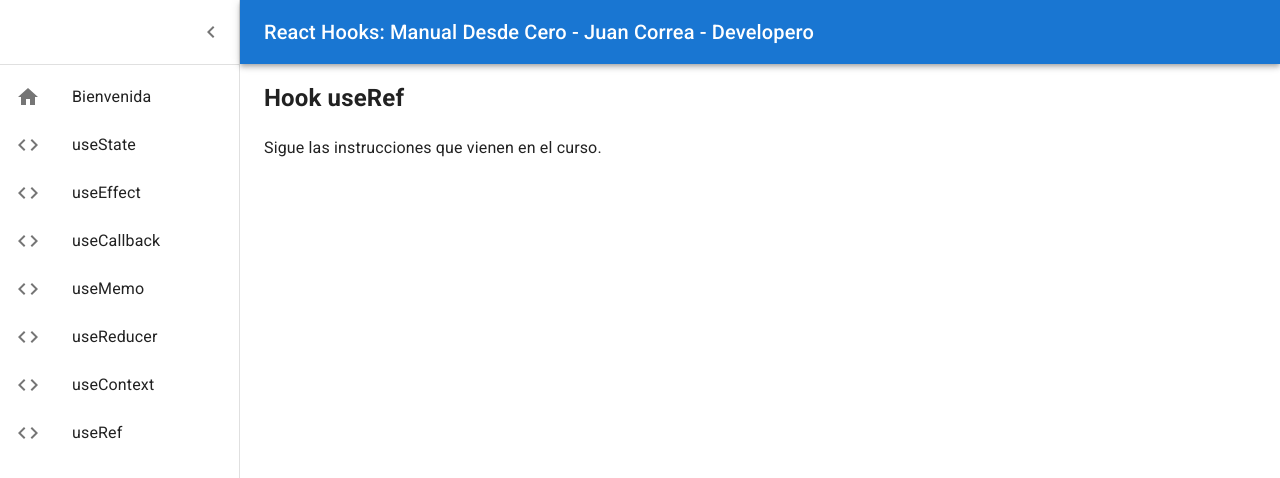
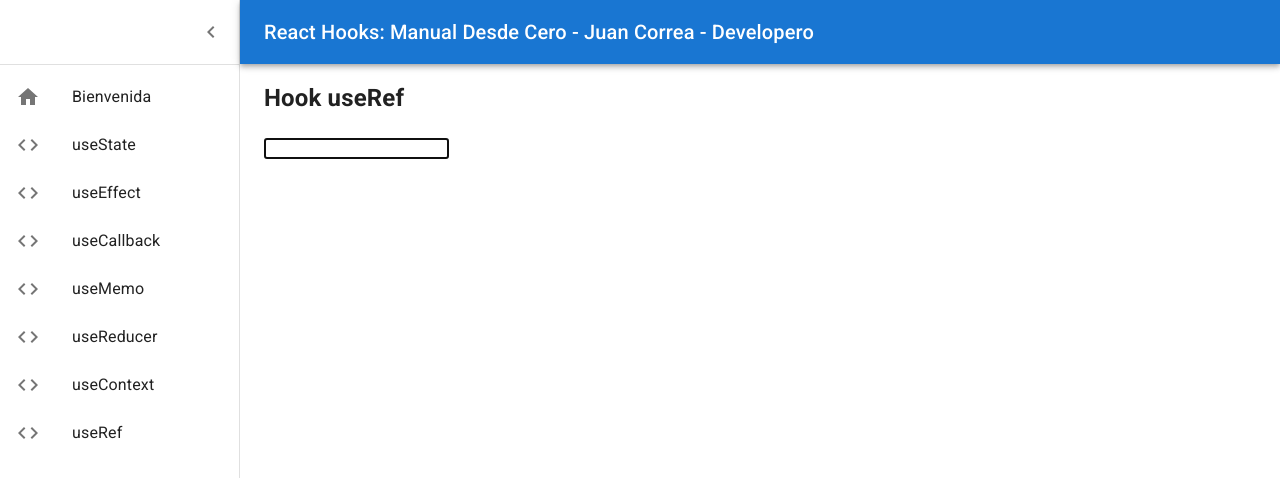
Before and after one commit to Developero-oficial/react-hooks, a React (Create React App) app: page /use-ref in a window 1280 px wide. Shown: the top 478 px of the page. Built offline with nearby package versions, Linux system fonts and the light colour scheme.

Commit message:
useRef example

```diff
--- /dev/null
+++ b/src/use-ref/components/form.js
@@ -0,0 +1,9 @@
+import React from 'react';
+
+export const Form = () => {
+  const inputRef = React.useRef();
+
+  React.useEffect(() => inputRef.current.focus(), []);
+
+  return <input type="text" ref={inputRef} />;
+};
--- a/src/use-ref/components/use-ref-page.js
+++ b/src/use-ref/components/use-ref-page.js
@@ -1,8 +1,10 @@
 import React from 'react';
+
+import {Form} from './form';
 
 export const UseRefPage = () => (
   <>
     <h2>Hook useRef</h2>
-    <p>Sigue las instrucciones que vienen en el curso.</p>
+    <Form />
   </>
 );
```
